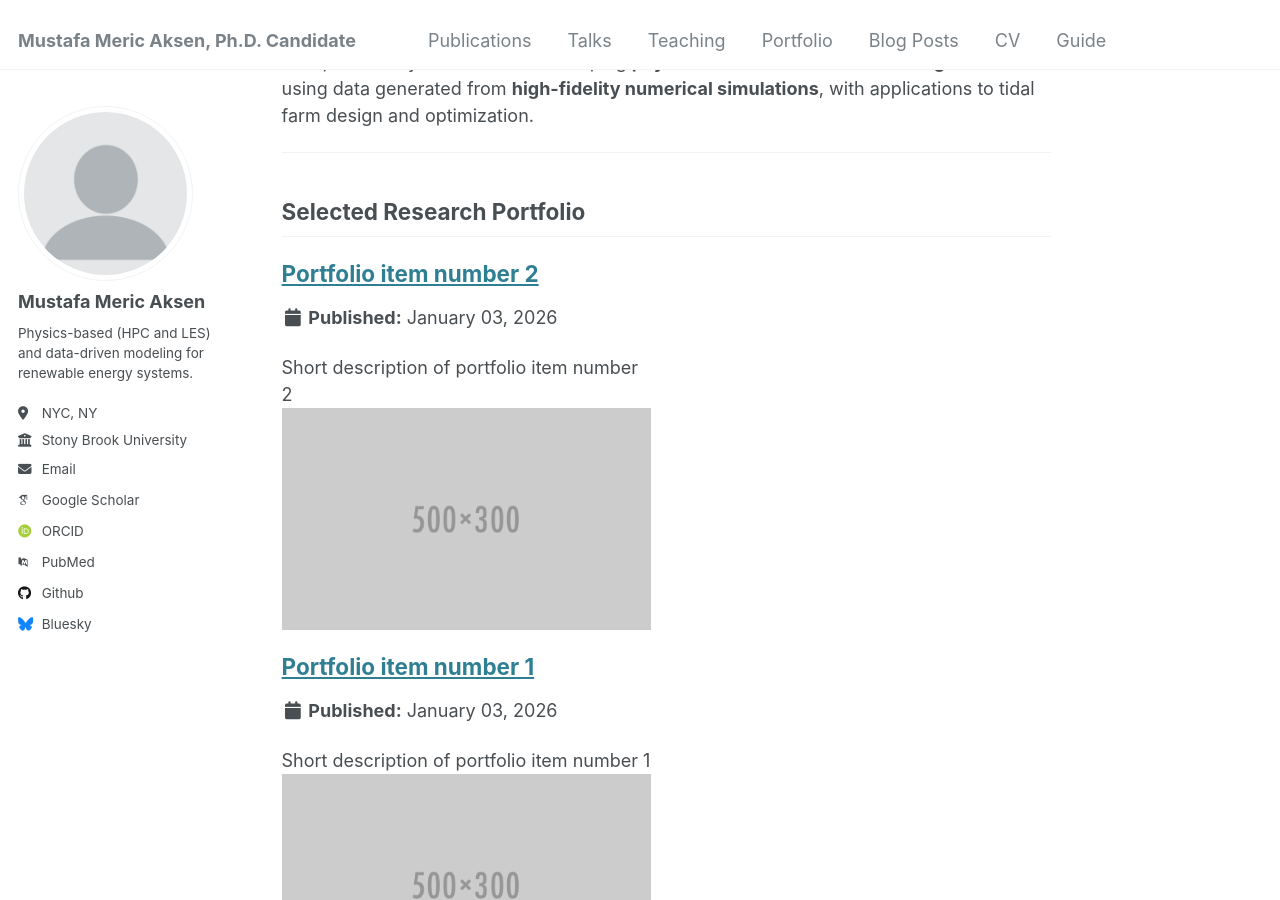
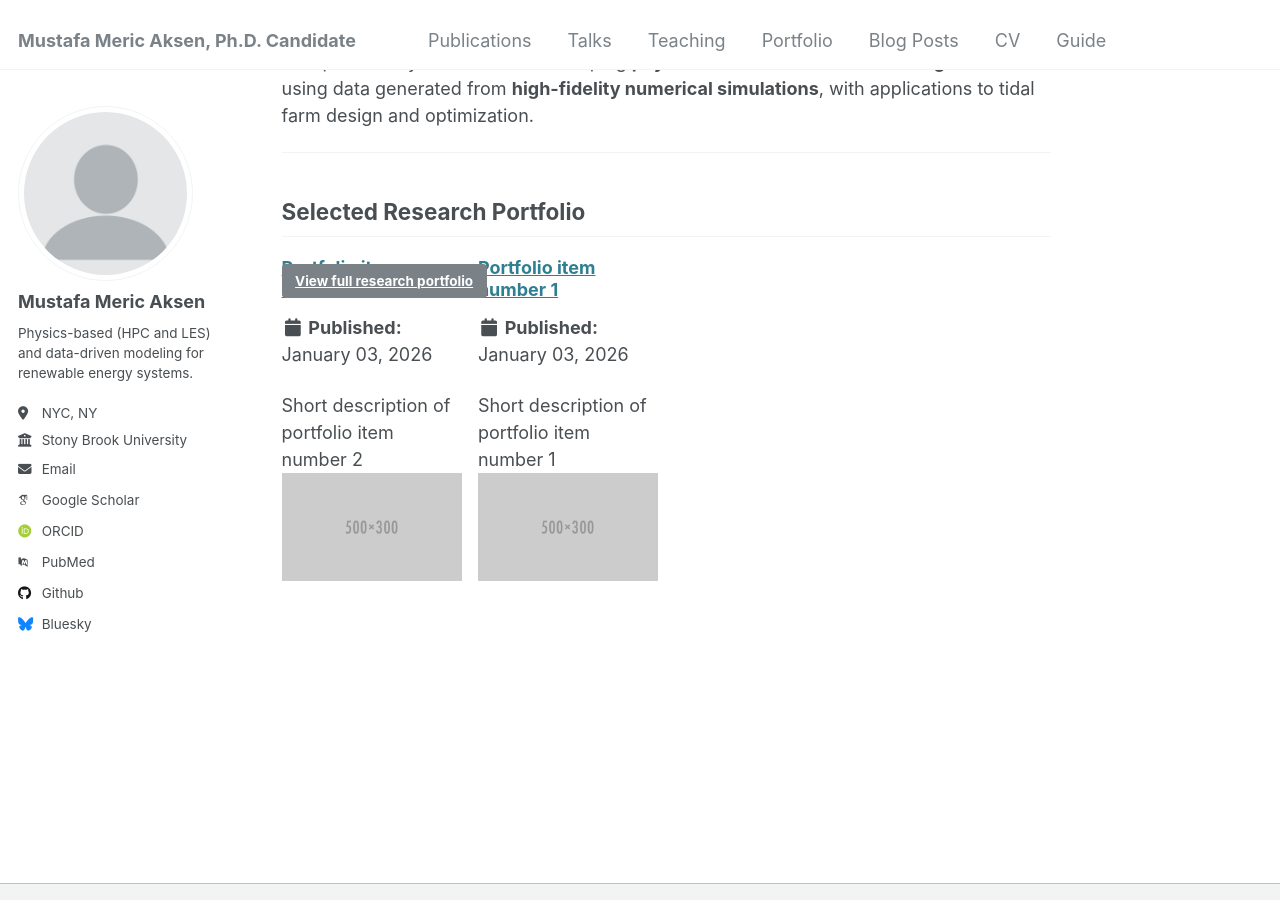
Before and after one commit to aksenmeric/mericaksen, a Jekyll site: the page built from _pages/about.md, in a window 1280 px wide and 900 px high, scrolled down 639 px. Built offline with Jekyll 4.4.1, drawn with Linux system fonts in a browser that asks for light colours; some web fonts are replaced.

Commit message:
Update about.md

```diff
--- a/_pages/about.md
+++ b/_pages/about.md
@@ -21,11 +21,15 @@ I am particularly interested in developing **physics-informed machine learning m
 
 ## Selected Research Portfolio
 
+<div class="grid__wrapper">
+
 {% assign my_portfolio = site.portfolio | sort: "date" | reverse %}
 
-{% for post in my_portfolio limit:3 %}
-  {% include archive-single.html %}
+{% for post in my_portfolio limit:2 %}
+  {% include archive-single.html type="grid" %}
 {% endfor %}
+
+</div>
 
 <p style="margin-top:1.5rem;">
   <a class="btn btn--primary" href="{{ '/portfolio/' | relative_url }}">
```
